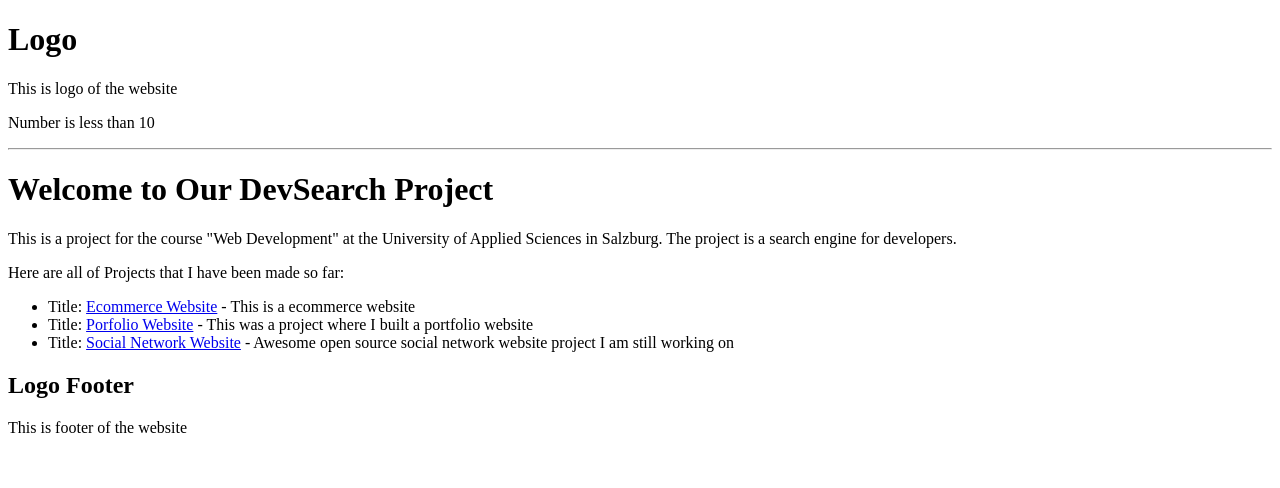
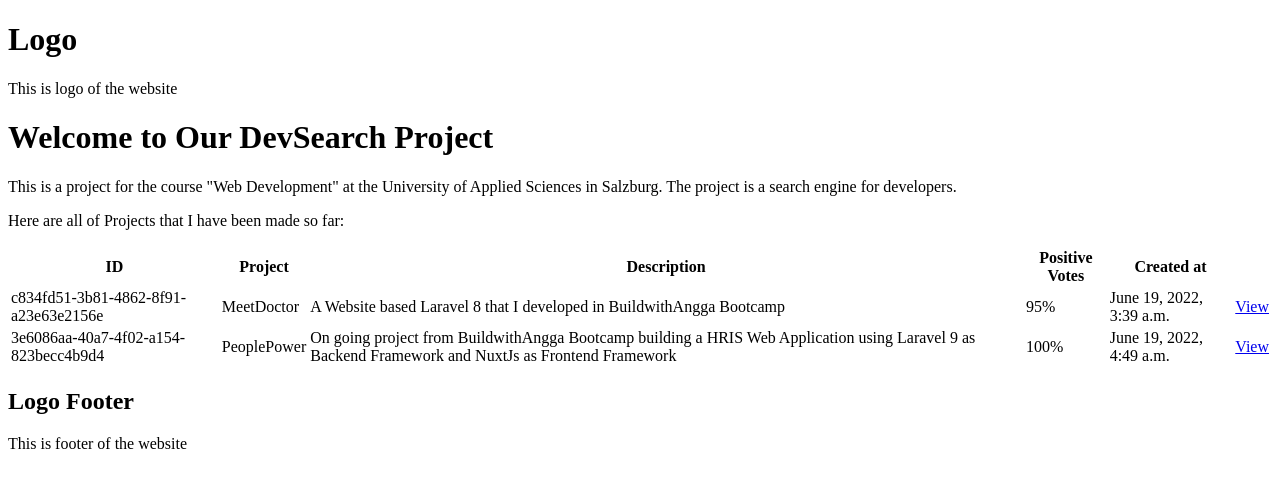
Before and after one commit to imbhaskara/devproject_django, a Django app: page / in a window 1280 px wide. Shown: the top 488 px of the page. Run offline with Django 4.2, Linux system fonts and the light colour scheme; data comes from the database, SQL or seed files in the repository; both versions use the stored data as it was after the commit.

Commit message:
Integration from DB to Templates

```diff
--- a/devproject/projects/templates/projects/projects.html
+++ b/devproject/projects/templates/projects/projects.html
@@ -1,13 +1,5 @@
 {% extends "main.html" %}
 {% block content %}
-    {% if number > 10 %}
-    <p>Number is greater than 10</p>
-    {% elif number == 10 %}
-    <p>Number is equal to 10</p>
-    {% else %}
-    <p>Number is less than 10</p>
-    {% endif %}
-    <hr>
     <h1>Welcome to Our DevSearch Project</h1>
     <p>
         This is a project for the course "Web Development" at the University of Applied Sciences in Salzburg.
@@ -15,10 +7,27 @@
     <p>
         Here are all of Projects that I have been made so far:
     </p>
-    <ul>
+    <table>
+        <tr>
+            <th>ID</th>
+            <th>Project</th>
+            <th>Description</th>
+            <th>Positive Votes</th>
+            <th>Created at</th>
+            <th></th>
+        </tr>
         {% for project in projects %}
-            <li>Title: <a href="{% url 'project' project.id %}">{{ project.title }}</a> - {{ project.description }}</li>
+            <tr>
+                <td>{{ project.id }}</td>
+                <td>{{ project.title }}</td>
+                <td>{{ project.description }}</td>
+                <td>{{ project.vote_ratio }}%</td>
+                <td>{{ project.created_at }}</td>
+                <td>
+                    <a href="{% url 'project' project.id %}">View</a>
+                </td>
+            </tr>
         {% endfor %}
-    </ul>
+    </table>
 
 {% endblock %}
--- a/devproject/projects/templates/projects/single-project.html
+++ b/devproject/projects/templates/projects/single-project.html
@@ -1,6 +1,10 @@
 {% extends "main.html" %}
 {% block content %}
     <h1>{{ project.title }}</h1>
+    <hr>
+    {% for tag in project.tags.all %}
+        <span style="border: 1px solid grey">{{ tag }}</span>
+    {% endfor %}
     <p>
         {{ project.description }}
     </p>
--- a/devproject/projects/urls.py
+++ b/devproject/projects/urls.py
@@ -3,5 +3,5 @@ from . import views
 
 urlpatterns = [
     path('', views.projects, name='projects'),
-    path('project/<int:pk>/', views.project, name='project'),
+    path('project/<str:pk>/', views.project, name='project'),
 ]
--- a/devproject/projects/views.py
+++ b/devproject/projects/views.py
@@ -1,33 +1,14 @@
 from django.shortcuts import render
-from django.http import HttpResponse
+#import Model kita ke dalam views
+from .models import Project
 
-projectsList = [
-    {
-        'id': 1,
-        'title': 'Ecommerce Website',
-        'description': 'This is a ecommerce website',
-    },
-    {
-        'id': 2,
-        'title': 'Porfolio Website',
-        'description': 'This was a project where I built a portfolio website',
-    },
-    {
-        'id': 3,
-        'title': 'Social Network Website',
-        'description': 'Awesome open source social network website project I am still working on',
-    },
-]
 
 # Create your views here.
 def projects(request):
-    number = 7
-    context = {'number':number, 'projects':projectsList}
+    projects = Project.objects.all()
+    context = {'projects':projects}
     return render(request, 'projects/projects.html', context)
 
 def project(request, pk):
-    projectObj = None
-    for i in projectsList:
-        if i['id'] == pk:
-             projectObj = i
-    return render(request, 'projects/single-project.html', {'project':projectObj})
+    project = Project.objects.get(id=pk)
+    return render(request, 'projects/single-project.html', {'project':project})
```
Also changed, not shown: devproject/db.sqlite3.
